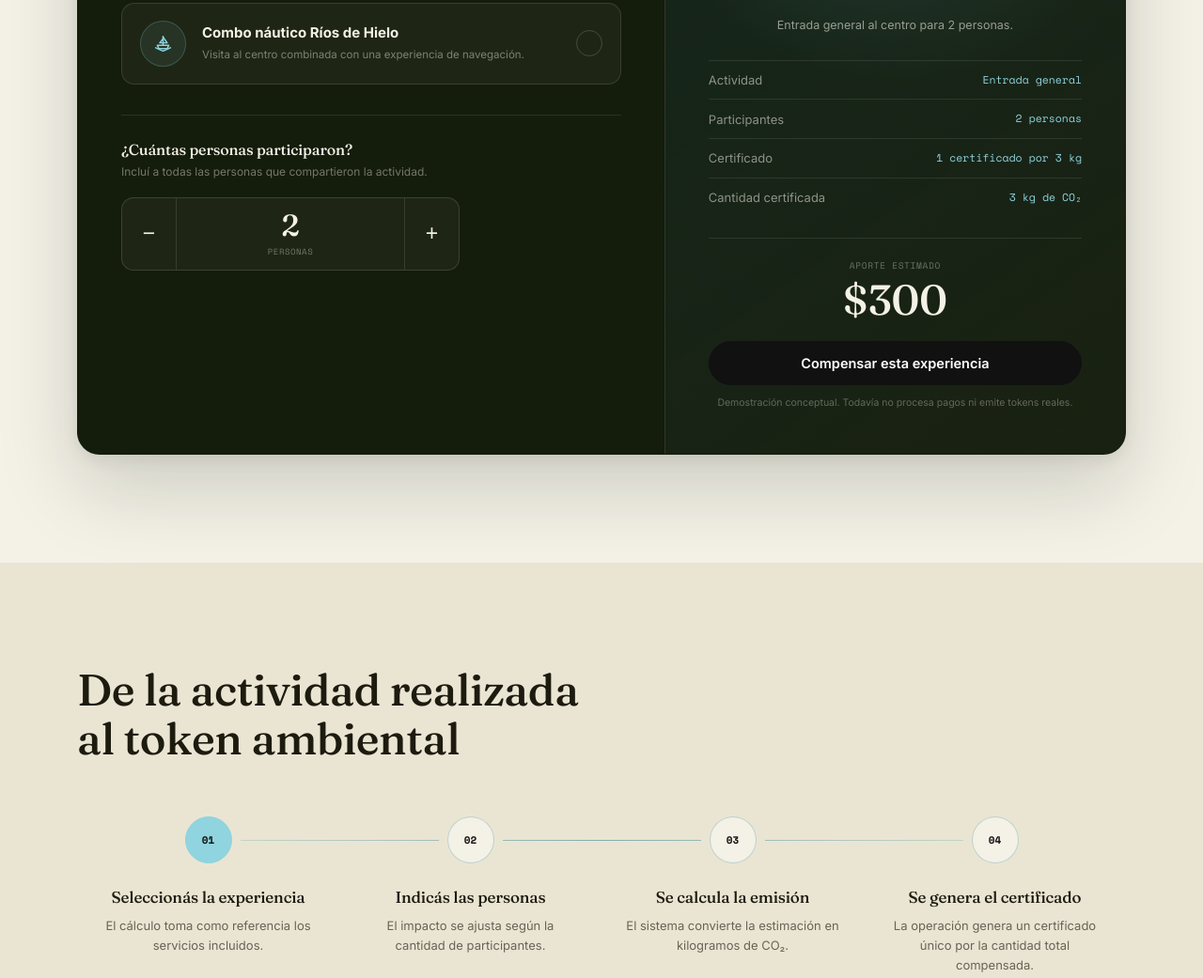
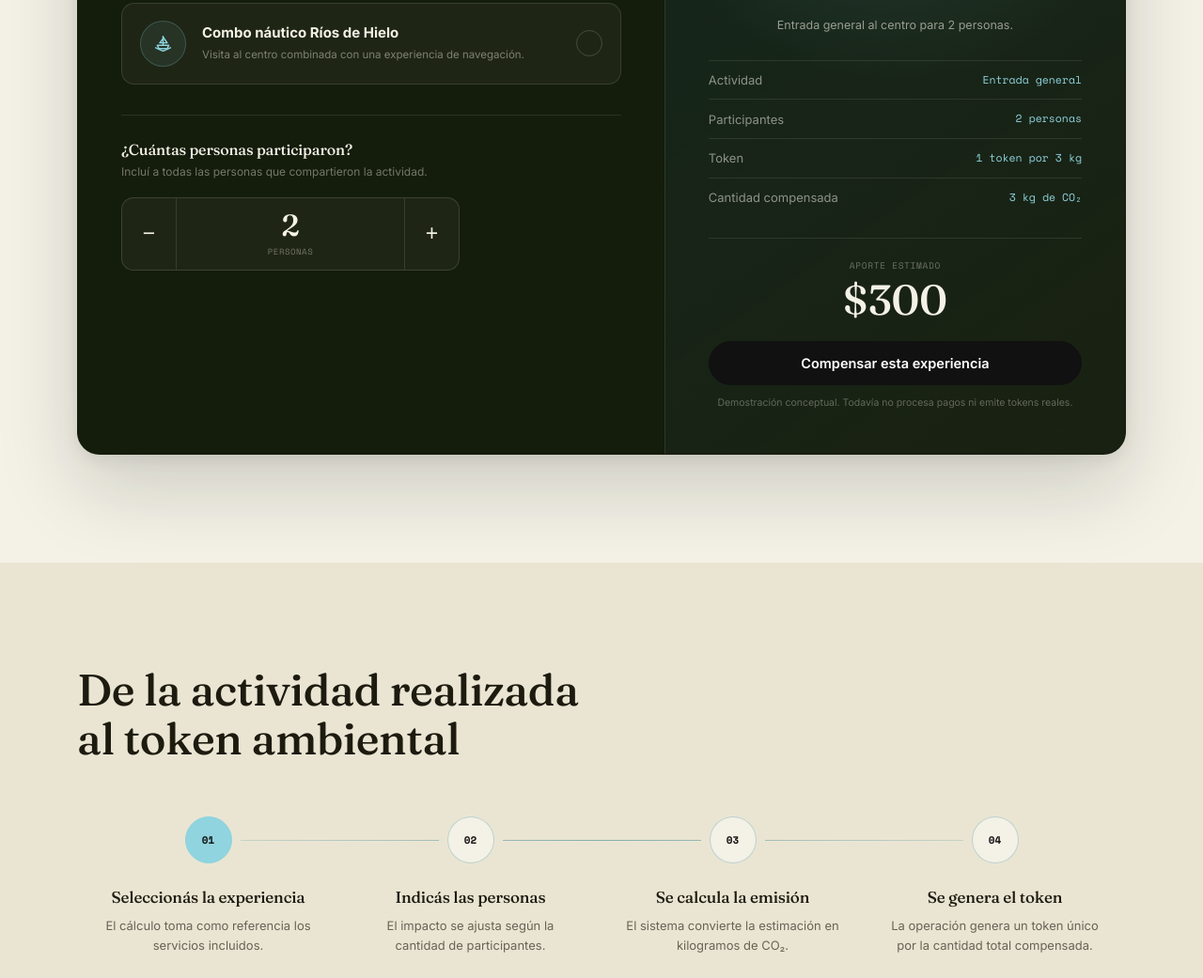
Before and after one commit to Matialevi/Refo, a website: page docs/glaciarium.html in a window 1280 px wide. Shown: the part 1571-2612 px from the top of the page at 94% size. Drawn offline with nearby package versions, Linux system fonts and the light colour scheme.

Commit message:
Actualizar terminologia de Glaciarium

```diff
--- a/docs/glaciarium.html
+++ b/docs/glaciarium.html
@@ -1578,11 +1578,11 @@
             <div class="result-row">
 
               <span>
-                Certificado
+                Token
               </span>
 
               <strong id="result-tokens">
-                1 certificado
+                1 token
               </strong>
 
             </div>
@@ -1591,7 +1591,7 @@
             <div class="result-row">
 
               <span>
-                Cantidad certificada
+                Cantidad compensada
               </span>
 
               <strong>
@@ -1738,11 +1738,11 @@
           <div class="process-copy">
 
             <h3>
-              Se genera el certificado
+              Se genera el token
             </h3>
 
             <p>
-              La operación genera un certificado único por la cantidad total compensada.
+              La operación genera un token único por la cantidad total compensada.
             </p>
 
           </div>
@@ -2091,7 +2091,7 @@
 
 
       resultTokens.textContent =
-        "1 certificado por " +
+        "1 token por " +
         formatNumber(kg) +
         " kg";
 
@@ -2246,7 +2246,7 @@
             successBox.innerHTML =
               "<strong>La compensación fue simulada correctamente.</strong><br>" +
               activity.name +
-              " quedó registrada en 1 certificado por " +
+              " quedó registrada en 1 token por " +
               formatNumber(kg) +
               " kg de CO₂.";
 
```
